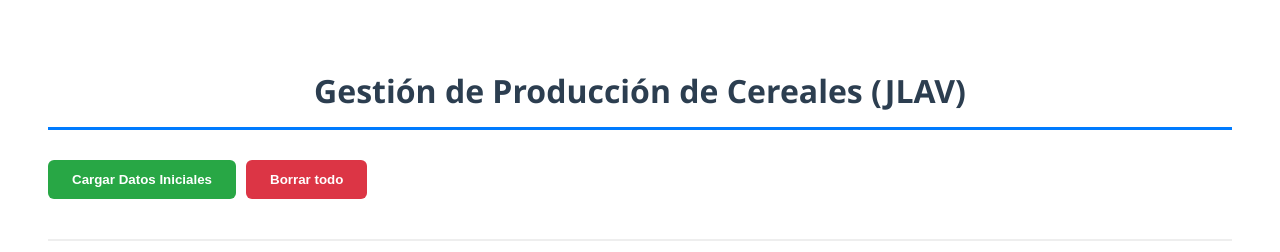
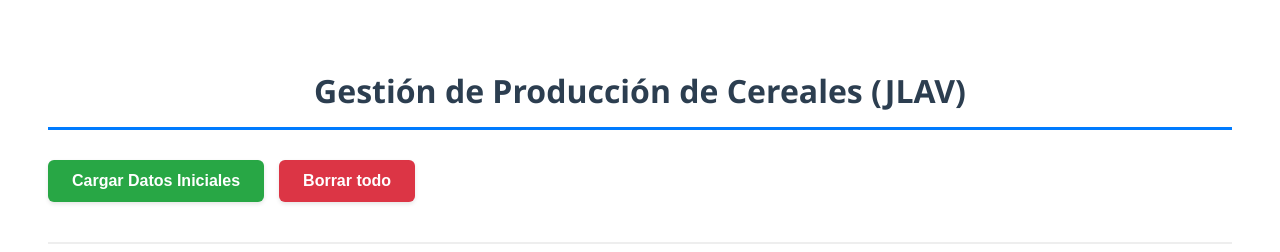
Before and after one commit to gti-sos/SOS2526-18, a SvelteKit app in the folder src/front/: page /cereal-productions in a window 1280 px wide. Shown: the top 252 px of the page. Built offline with nearby package versions, Linux system fonts and the light colour scheme; no server answers.

Commit message:
front-end jlav

```diff
--- a/src/front/src/routes/cereal-productions/+page.svelte
+++ b/src/front/src/routes/cereal-productions/+page.svelte
@@ -4,10 +4,14 @@
     import CerealForm from './CerealForm.svelte';
     import CerealTable from './CerealTable.svelte';
 
+    // 1. VARIABLES GLOBALES (Estado Svelte 5)
     let cereals = $state([]);
     let message = $state("");
     let messageType = $state("danger");
 
+    // 2. FUNCIONES DE LÓGICA
+
+    // Obtener datos de la API
     async function getCereals() {
         const res = await fetch("/api/v2/cereal-productions");
         if (res.ok) {
@@ -19,6 +23,7 @@
         }
     }
 
+    // Cargar datos iniciales (Botón Verde)
     async function loadInitialData() {
         const res = await fetch("/api/v2/cereal-productions/loadInitialData");
         if (res.ok) {
@@ -31,6 +36,7 @@
         }
     }
 
+    // Borrar todos los registros (Botón Rojo)
     async function deleteAllCereals() {
         if (confirm("¿Estás seguro de que quieres borrar TODOS los datos?")) {
             const res = await fetch("/api/v2/cereal-productions", {
@@ -47,6 +53,7 @@
         }
     }
 
+    // Carga automática al abrir
     onMount(getCereals);
 </script>
 
@@ -93,9 +100,11 @@
     .controls {
         margin-bottom: 25px;
         display: flex;
-        gap: 10px; /* Esto separa los botones automáticamente */
+        gap: 15px; /* Espacio elegante entre botones */
+        justify-content: flex-start;
     }
 
+    /* Estilo Botón Verde */
     .btn-load {
         background-color: #28a745;
         color: white;
@@ -104,12 +113,14 @@
         border-radius: 6px;
         cursor: pointer;
         font-weight: bold;
-        transition: background-color 0.3s ease;
+        font-size: 1rem;
+        transition: background-color 0.3s ease, transform 0.1s ease;
+        box-shadow: 0 2px 4px rgba(0,0,0,0.1);
     }
 
-    .btn-load:hover { background-color: #218838; }
+    .btn-load:hover { background-color: #218838; transform: translateY(-1px); }
 
-    /* ESTO ES LO QUE TE FALTABA EN EL STYLE */
+    /* Estilo Botón Rojo */
     .btn-delete-all {
         background-color: #dc3545;
         color: white;
@@ -118,10 +129,14 @@
         border-radius: 6px;
         cursor: pointer;
         font-weight: bold;
-        transition: background-color 0.3s ease;
+        font-size: 1rem;
+        transition: background-color 0.3s ease, transform 0.1s ease;
+        box-shadow: 0 2px 4px rgba(0,0,0,0.1);
     }
 
-    .btn-delete-all:hover { background-color: #c82333; }
+    .btn-delete-all:hover { background-color: #c82333; transform: translateY(-1px); }
+
+    .btn-load:active, .btn-delete-all:active { transform: translateY(0); }
 
     hr {
         margin: 40px 0;
```
